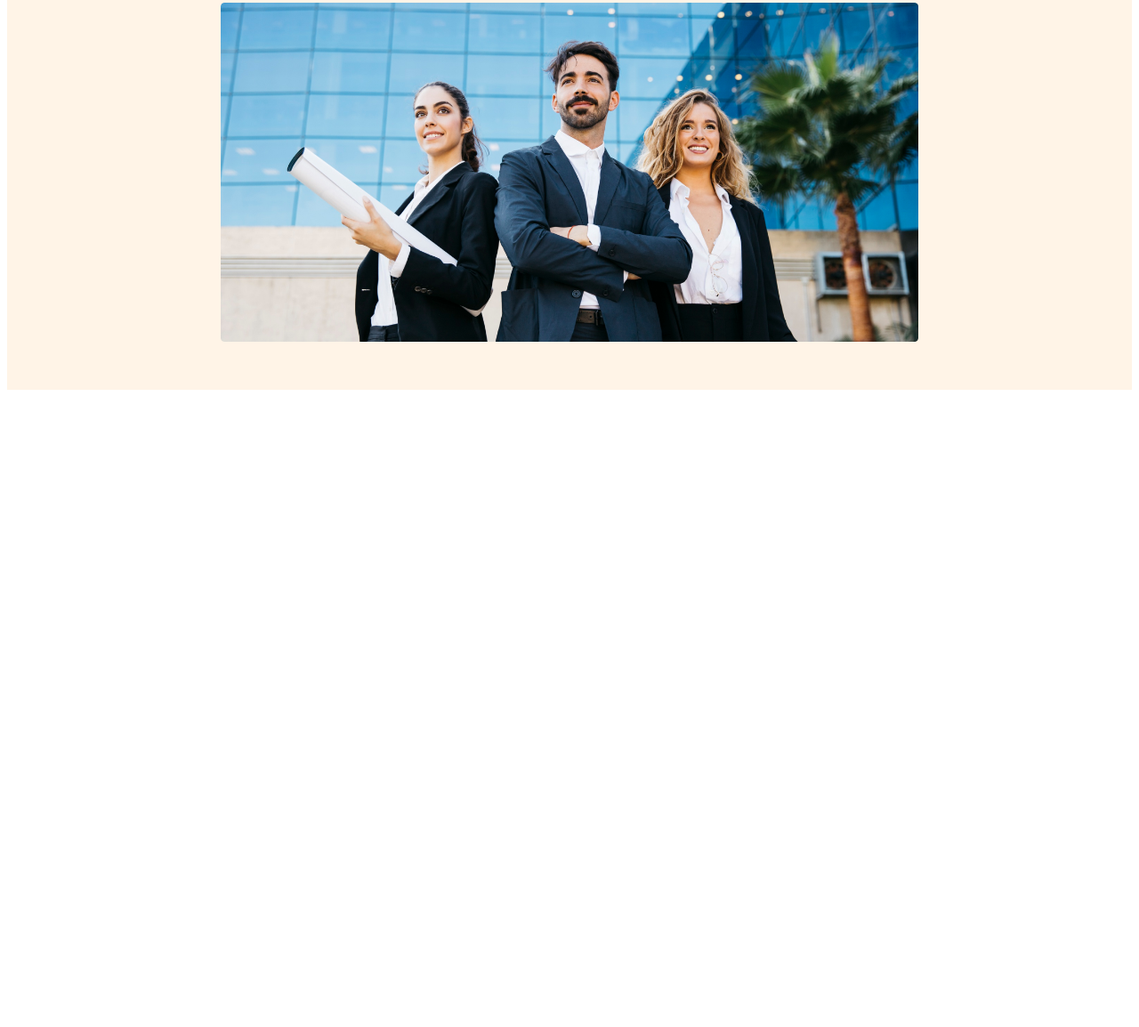
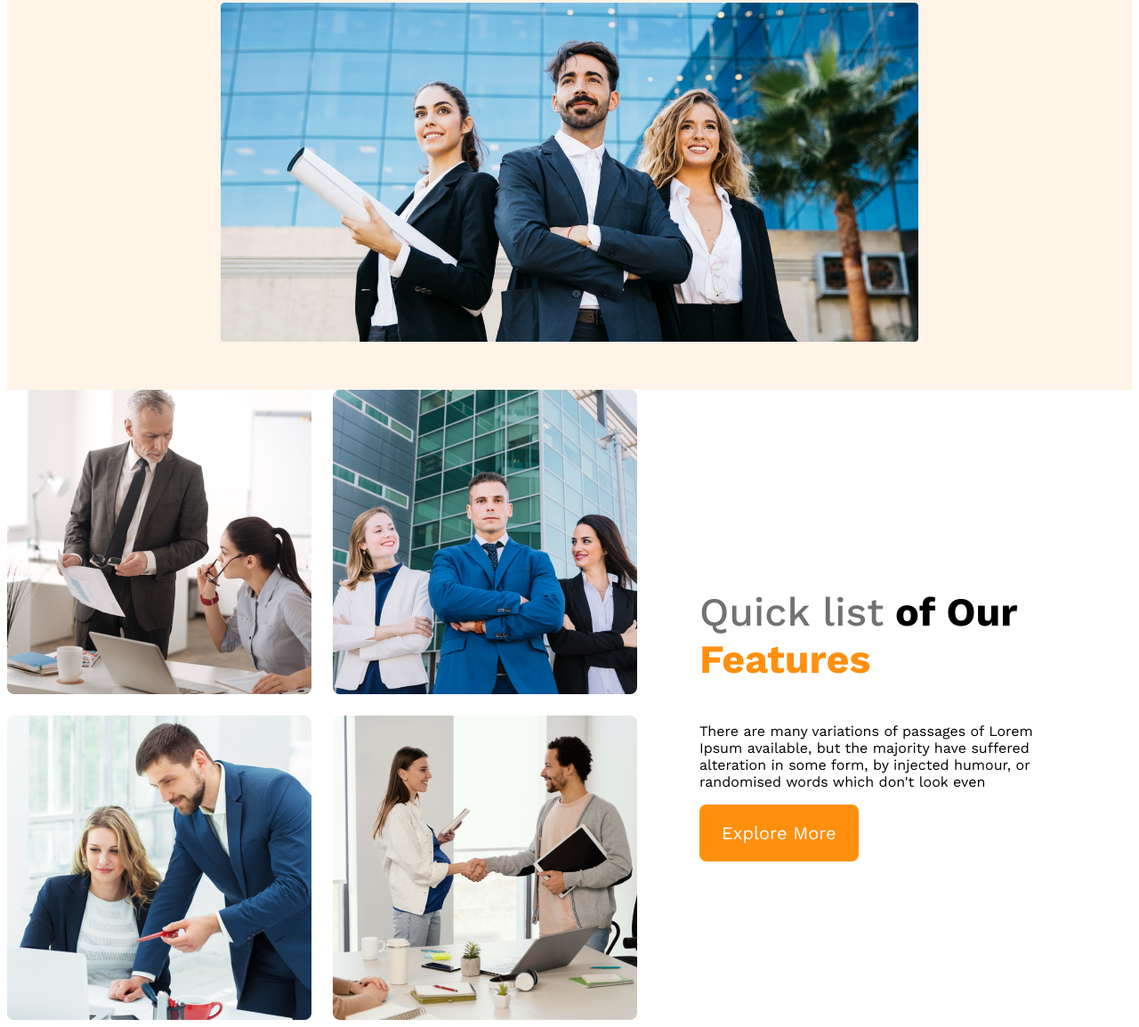
Before and after one commit to Shabbir8788/Architecture-Page, a plain HTML site: page index.html in a window 1280 px wide. Shown: the part 573-1727 px from the top of the page at 89% size. Before the commit the page ends 1019 px from the top, so only its background shows below. Drawn offline with nearby package versions, Linux system fonts and the light colour scheme.

Commit message:
features content added

```diff
--- a/index.html
+++ b/index.html
@@ -7,6 +7,8 @@
     <link rel="stylesheet" href="styles/architect.css" />
   </head>
   <body>
+    <!-- header start -->
+
     <header>
       <nav>
         <h3 class="nav-title">G3 Architects</h3>
@@ -31,8 +33,33 @@
         <img src="images/banner.png" alt="" />
       </div>
     </header>
+    <!-- header end -->
 
-    <main></main>
+    <main>
+      <!-- teams sections start -->
+      <section class="teams-container">
+        <div class="teams-img-container">
+          <img src="images/team1.png" alt="" />
+          <img src="images/team2.png" alt="" />
+          <img src="images/team3.png" alt="" />
+          <img src="images/team4.png" alt="" />
+        </div>
+
+        <div class="teams-content">
+          <h3 class="teams-title">
+            <span class="quick-list">Quick list</span> <span>of Our</span>
+            <span class="text-features">Features</span>
+          </h3>
+          <p class="teams-description">
+            There are many variations of passages of Lorem Ipsum available, but
+            the majority have suffered alteration in some form, by injected
+            humour, or randomised words which don't look even
+          </p>
+          <button class="btn-primary">Explore More</button>
+        </div>
+      </section>
+      <!-- feature section end -->
+    </main>
     <footer></footer>
   </body>
 </html>
--- a/styles/architect.css
+++ b/styles/architect.css
@@ -73,6 +73,40 @@ nav li a {
   width: 100%;
 }
 
+/* main styles */
+main {
+  max-width: 1440px;
+  margin: 0 auto;
+}
+
+/* teams styles */
+.teams-container {
+  display: flex;
+  align-items: center;
+}
+
+.teams-img-container {
+  display: grid;
+  grid-template-columns: repeat(2, 1fr);
+  gap: 1.5rem;
+}
+
+.teams-content {
+  padding: 0 70px;
+}
+
+.teams-title {
+  font-size: 2.8rem;
+}
+
+.teams-title .quick-list {
+  color: #727272;
+  font-weight: 500;
+}
+.teams-title .text-features {
+  color: #ff900e;
+  font-weight: 700;
+}
 /* responsive media queries */
 /* mobile devices */
 @media screen and (max-width: 576px) {
```
